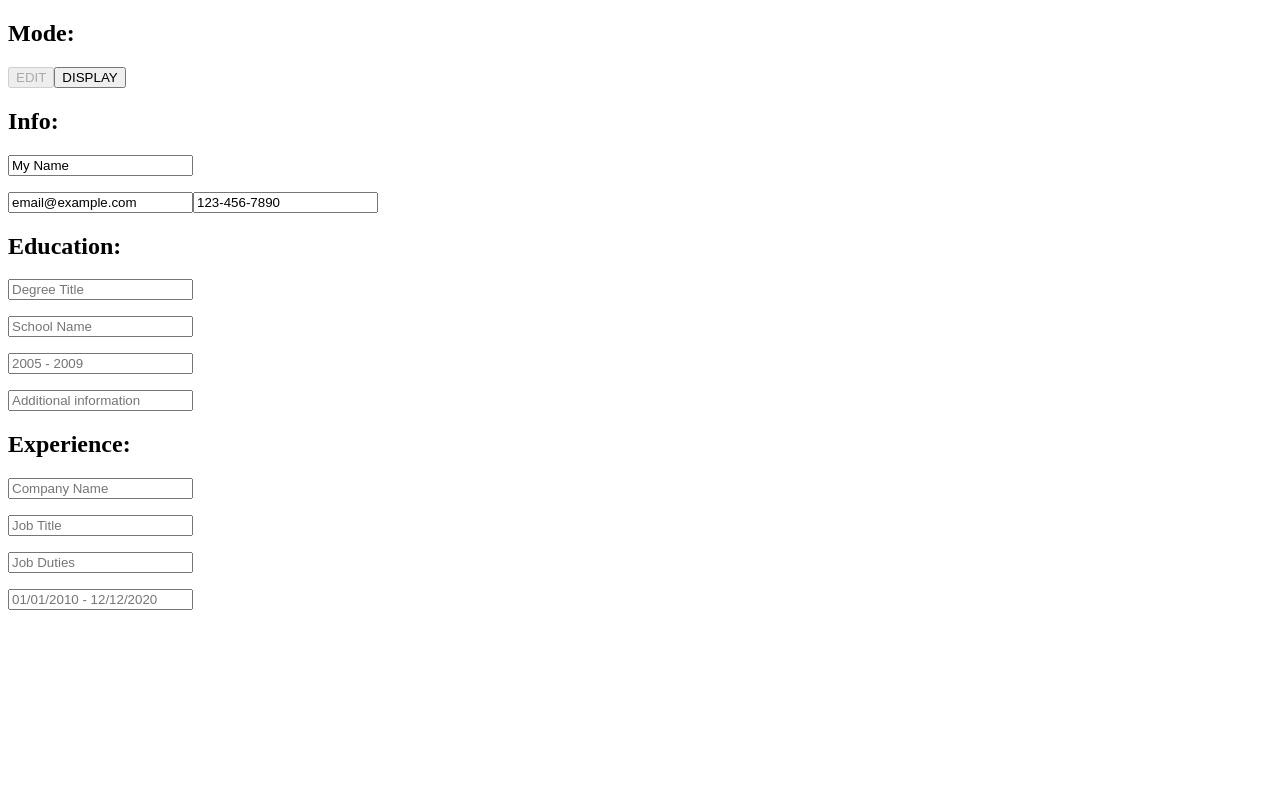
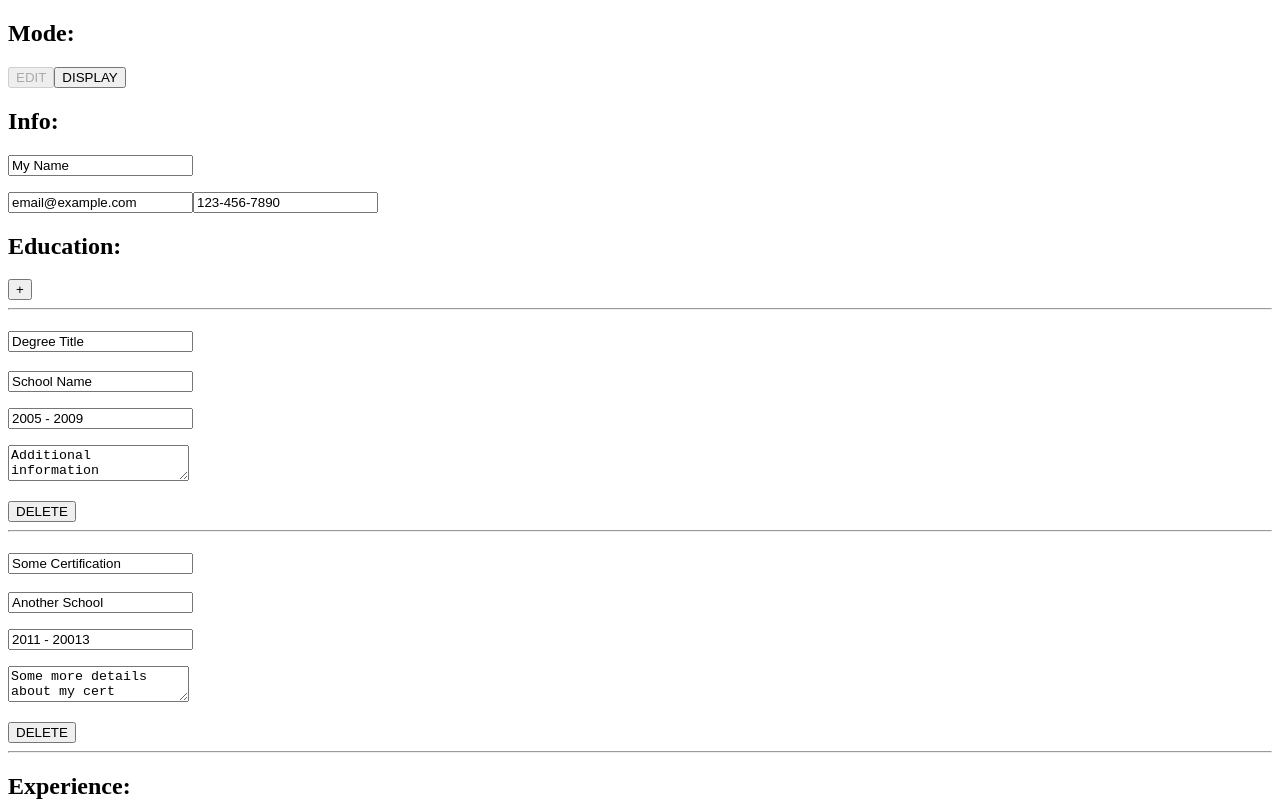
Before and after one commit to MongrelArchitect/cv-project, a React (Create React App) app: page / in a window 1280 px wide. Shown: the top 801 px of the page. Built offline with nearby package versions, Linux system fonts and the light colour scheme.

Commit message:
Edit and delete individual entries in "education" section

```diff
--- a/src/components/Education.js
+++ b/src/components/Education.js
@@ -5,50 +5,157 @@ export default class Education extends React.Component {
     super();
 
     this.state = {
+      education: [
+        {
           degree: 'Degree Title',
           school: 'School Name',
           dates: '2005 - 2009',
           info: 'Additional information',
+        },
+        {
+          degree: 'Some Certification',
+          school: 'Another School',
+          dates: '2011 - 20013',
+          info: 'Some more details about my cert',
+        },
+      ],
     };
+
+    this.changeDegree = this.changeDegree.bind(this);
+    this.changeSchool = this.changeSchool.bind(this);
+    this.changeDates = this.changeDates.bind(this);
+    this.changeInfo = this.changeInfo.bind(this);
+    this.delete = this.delete.bind(this);
+  }
+
+  getEduCopy() {
+    const { education } = this.state;
+    const tempEdu = [];
+    education.forEach((edu) => {
+      const eduCopy = {};
+      Object.keys(edu).forEach((key) => {
+        eduCopy[key] = edu[key];
+      });
+      tempEdu.push(eduCopy);
+    });
+    return tempEdu;
+  }
+
+  changeDegree(event) {
+    const { index } = event.target.dataset;
+    const tempEdu = this.getEduCopy();
+    tempEdu[index].degree = event.target.value;
+    this.setState({
+      education: tempEdu,
+    });
+  }
+
+  changeSchool(event) {
+    const { index } = event.target.dataset;
+    const tempEdu = this.getEduCopy();
+    tempEdu[index].school = event.target.value;
+    this.setState({
+      education: tempEdu,
+    });
+  }
+
+  changeDates(event) {
+    const { index } = event.target.dataset;
+    const tempEdu = this.getEduCopy();
+    tempEdu[index].dates = event.target.value;
+    this.setState({
+      education: tempEdu,
+    });
+  }
+
+  changeInfo(event) {
+    const { index } = event.target.dataset;
+    const tempEdu = this.getEduCopy();
+    tempEdu[index].info = event.target.value;
+    this.setState({
+      education: tempEdu,
+    });
+  }
+
+  delete(event) {
+    const tempEdu = this.getEduCopy();
+    const { index } = event.target.dataset;
+    this.setState({
+      education: tempEdu.filter((edu) => tempEdu.indexOf(edu) !== +index),
+    });
   }
 
   render() {
     const { mode } = this.props;
-    const {
-      degree, school, dates, info,
-    } = this.state;
+    const { education } = this.state;
 
     return (
       <div>
         <h2>Education:</h2>
+        {mode === 'edit' ? (
+          <div>
+            <button type="button"> + </button>
+            <hr />
+          </div>
+        ) : null}
+        {education.map((edu) => {
+          const key = education.indexOf(edu);
+          if (mode === 'edit') {
+            return (
+              <div key={key}>
+                <h3>
+                  <input
+                    type="text"
+                    value={edu.degree}
+                    data-index={education.indexOf(edu)}
+                    onChange={this.changeDegree}
+                  />
+                </h3>
                 <p>
-          {mode === 'edit' ? (
-            <input type="text" placeholder={degree} />
-          ) : (
-            <span>{degree}</span>
-          )}
+                  <input
+                    type="text"
+                    value={edu.school}
+                    data-index={education.indexOf(edu)}
+                    onChange={this.changeSchool}
+                  />
                 </p>
                 <p>
-          {mode === 'edit' ? (
-            <input type="text" placeholder={school} />
-          ) : (
-            <span>{school}</span>
-          )}
+                  <input
+                    type="text"
+                    value={edu.dates}
+                    data-index={education.indexOf(edu)}
+                    onChange={this.changeDates}
+                  />
                 </p>
                 <p>
-          {mode === 'edit' ? (
-            <input type="text" placeholder={dates} />
-          ) : (
-            <span>{dates}</span>
-          )}
+                  <textarea
+                    value={edu.info}
+                    data-index={education.indexOf(edu)}
+                    onChange={this.changeInfo}
+                  />
                 </p>
-        <p>
-          {mode === 'edit' ? (
-            <input type="text" placeholder={info} />
-          ) : (
-            <span>{info}</span>
-          )}
-        </p>
+                <button
+                  type="button"
+                  data-index={education.indexOf(edu)}
+                  onClick={this.delete}
+                >
+                  DELETE
+                </button>
+                <hr />
+              </div>
+            );
+          }
+
+          return (
+            <div key={key}>
+              <h3>{edu.degree}</h3>
+              <p>{edu.school}</p>
+              <p>{edu.dates}</p>
+              <p>{edu.info}</p>
+              <hr />
+            </div>
+          );
+        })}
       </div>
     );
   }
```
Also changed, not shown: 1 other file (tests, documents, lock files or other folders). Lines whose indentation alone changed are shown as unchanged.
